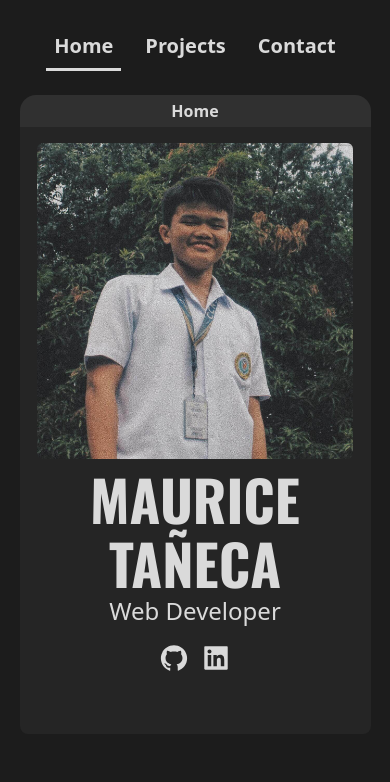
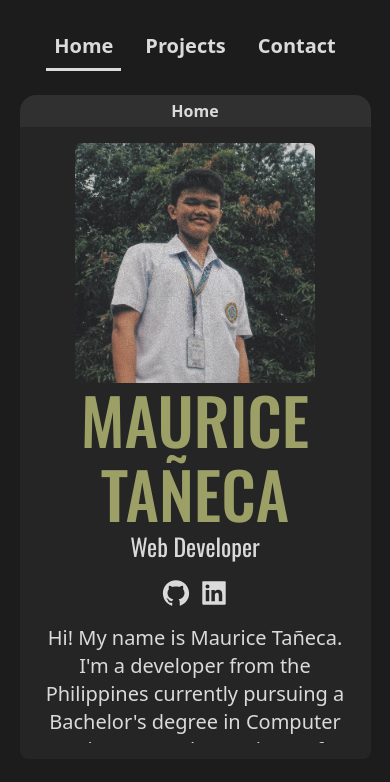
Before and after one commit to pokemau/portfolio, a Next.js app: page / in a window 390 px wide. Shown: the top 782 px of the page. Built offline with nearby package versions, Linux system fonts and the light colour scheme.

Commit message:
fix homepage responsiveness

```diff
--- a/src/components/layout/Navbar.tsx
+++ b/src/components/layout/Navbar.tsx
@@ -10,9 +10,9 @@ export const Navbar = () => {
         <Link
           href="/"
           className={`${
-            router.pathname == "/" ? "border-b-[3px] border-main-text" : ""
-          } text-xl p-2 rounded-tl rounded-tr font-semibold hover:bg-main-hover-bg
-          transition-all duration-75`}
+            router.pathname == "/" ? "border-main-text" : "border-transparent"
+          } border-b-[3px] text-xl p-2 rounded-tl rounded-tr font-semibold
+          transition-all duration-200 hover:border-yel`}
         >
           Home
         </Link>
@@ -20,10 +20,10 @@ export const Navbar = () => {
           href="/projects"
           className={`${
             router.pathname == "/projects"
-              ? "border-b-[3px] border-main-text"
-              : ""
-          } text-xl p-2 rounded-tl rounded-tr font-semibold hover:bg-main-hover-bg
-          transition-all duration-75`}
+              ? "border-main-text"
+              : "border-transparent"
+          } border-b-[3px] text-xl p-2 rounded-tl rounded-tr font-semibold
+          transition-all duration-200 hover:border-yel`}
         >
           Projects
         </Link>
@@ -31,10 +31,10 @@ export const Navbar = () => {
           href="/contact"
           className={`${
             router.pathname == "/contact"
-              ? "border-b-[3px] border-main-text"
-              : ""
-          } text-xl p-2 rounded-tl rounded-tr font-semibold hover:bg-main-hover-bg
-          transition-all duration-75`}
+              ? "border-main-text"
+              : "border-transparent"
+          } border-b-[3px] text-xl p-2 rounded-tl rounded-tr font-semibold
+          transition-all duration-200 hover:border-yel`}
         >
           Contact
         </Link>
--- a/src/components/techstack/Techstack.tsx
+++ b/src/components/techstack/Techstack.tsx
@@ -30,7 +30,7 @@ const Techstack = () => {
 
         <div className="flex items-center gap-1 text-2xl">
           <SiReact className="text-blue-400" />
-          <p>ReactJS</p>
+          <p>React JS</p>
         </div>
         <div className="flex items-center gap-1 text-2xl">
           <SiNodedotjs className="text-[#6cc24a]" />
--- a/src/pages/index.tsx
+++ b/src/pages/index.tsx
@@ -8,60 +8,72 @@ const Home = () => {
   return (
     <>
       <div
-        className="bg-[#303030] h-[2rem] w-[90%] m-auto rounded-tl-2xl rounded-tr-2xl
-      flex items-center justify-center"
-      >
+        className="bg-[#303030] h-[2rem] w-[90%] lg:w-[80%] m-auto rounded-tl-2xl
+        rounded-tr-2xl flex items-center justify-center">
         <p className="font-bold">Home</p>
       </div>
+
+      {/* main cont */}
       <div
-        className="bg-card-bg w-[90%] md:w-[75%] h-[70vh] mx-auto flex
-      flex-col pt-4 items-center overflow-y-auto pb-5"
-      >
-        <div className="w-[90%]">
-          <div className="flex flex-col md:flex-row">
+        className="bg-card-bg w-[90%] lg:w-[80%] h-[73vh] mx-auto overflow-y-auto
+        flex flex-col items-center">
+        {/* img, name, desc, social links */}
+        <div
+          className="w-[90%] md:w-[95%] flex flex-col items-center md:gap-4 mt-4
+          md:flex-row md:my-4 lg:mt-8 md:items-start md:justify-center">
           <Image
             src={myImg}
             alt="Maurice Image"
-              className="w-full max-w-[20rem] mx-auto mb-2 rounded-md aspect-square"
+            className="w-[15rem] md:w-[16rem] rounded-md
+              aspect-square"
           />
+
           <div className="flex flex-col items-center">
-              <h1 className="font-[Oswald] text-[3.5rem] text-center font-bold leading-[4rem]">
+            <div className="text-center md:text-start">
+              <h1
+                className="font-[Oswald] text-[#9ca067] text-[4rem] md:text-[5rem]
+                font-[500] leading-[4.6rem] md:leading-[5.5rem]">
                 MAURICE TAÑECA
               </h1>
-              <h3 className="text-2xl font-medium">Web Developer</h3>
+              <h3
+                className="text-2xl md:mt-2 md:text-[1.8rem] font-normal
+                font-[Oswald]">
+                Web Developer
+              </h3>
             </div>
 
-            <div className="flex gap-3 justify-center items-center mt-4">
+            <div className="flex justify-center md:justify-start gap-2 mt-4 w-full">
               <Link
                 href="https://github.com/pokemau"
                 target="_blank"
-                rel="noopener norefferer"
-              >
-                <AiFillGithub className="text-3xl" />
+                rel="noopener norefferer">
+                <AiFillGithub className="text-3xl hover:scale-110 transition-all" />
               </Link>
 
               <Link
                 href="https://www.linkedin.com/in/mauricetaneca/"
                 target="_blank"
-                rel="noopener norefferer"
-              >
-                <AiFillLinkedin className="text-3xl" />
+                rel="noopener norefferer">
+                <AiFillLinkedin className="text-3xl hover:scale-110 transition-all" />
               </Link>
             </div>
           </div>
+        </div>
 
-          <div className="mt-10">
-            <p className="text-2xl text-center">
-              Hi! My name is Maurice Tañeca. I'm a developer from the
-              Philippines currently pursuing a Bachelor's degree in Computer
-              Science at Cebu Institute of Technology University.
+        <div className="mt-4 w-[90%] md:w-[70%]">
+          <p className="text-xl text-center">
+            Hi! My name is Maurice Tañeca. I'm a developer from the Philippines
+            currently pursuing a Bachelor's degree in Computer Science at Cebu
+            Institute of Technology University.
           </p>
         </div>
 
         <Techstack />
       </div>
-      </div>
-      <div className="h-[1rem] w-[90%] bg-card-bg m-auto rounded-bl-lg rounded-br-lg"></div>
+
+      <div
+        className="h-[1rem] w-[90%] lg:w-[80%] bg-card-bg m-auto rounded-bl-lg
+      rounded-br-lg"></div>
     </>
   );
 };
--- a/src/pages/projects.tsx
+++ b/src/pages/projects.tsx
@@ -1,7 +1,22 @@
 const Projects = () => {
   return (
     <>
-      <p>Projects</p>
+      <div
+        className="bg-[#303030] h-[2rem] w-[90%] m-auto rounded-tl-2xl rounded-tr-2xl
+      flex items-center justify-center"
+      >
+        <p className="font-bold">Projects</p>
+      </div>
+      <div
+        className="bg-card-bg w-[90%] md:w-[75%] h-[70vh] mx-auto flex
+      flex-col pt-4 items-center overflow-y-auto pb-5"
+      >
+        <div>MY PROJECTS HERE</div>
+      </div>
+      <div
+        className="h-[1rem] w-[90%] bg-card-bg m-auto rounded-bl-lg
+      rounded-br-lg"
+      ></div>
     </>
   );
 };
--- a/src/styles/globals.css
+++ b/src/styles/globals.css
@@ -10,6 +10,7 @@
   --card-bg: #252525;
   --main-text: #dadada;
   --scroll-primary: #7a7a7a96;
+  --yel: #9ca067;
 }
 
 /* Firefox */
--- a/tailwind.config.js
+++ b/tailwind.config.js
@@ -12,6 +12,7 @@ module.exports = {
         "card-bg": "var(--card-bg)",
         "main-text": "var(--main-text)",
         "main-hover-bg": "var(--main-hover-bg)",
+        yel: "var(--yel)",
       },
     },
   },
```
Lines whose indentation alone changed are shown as unchanged.
